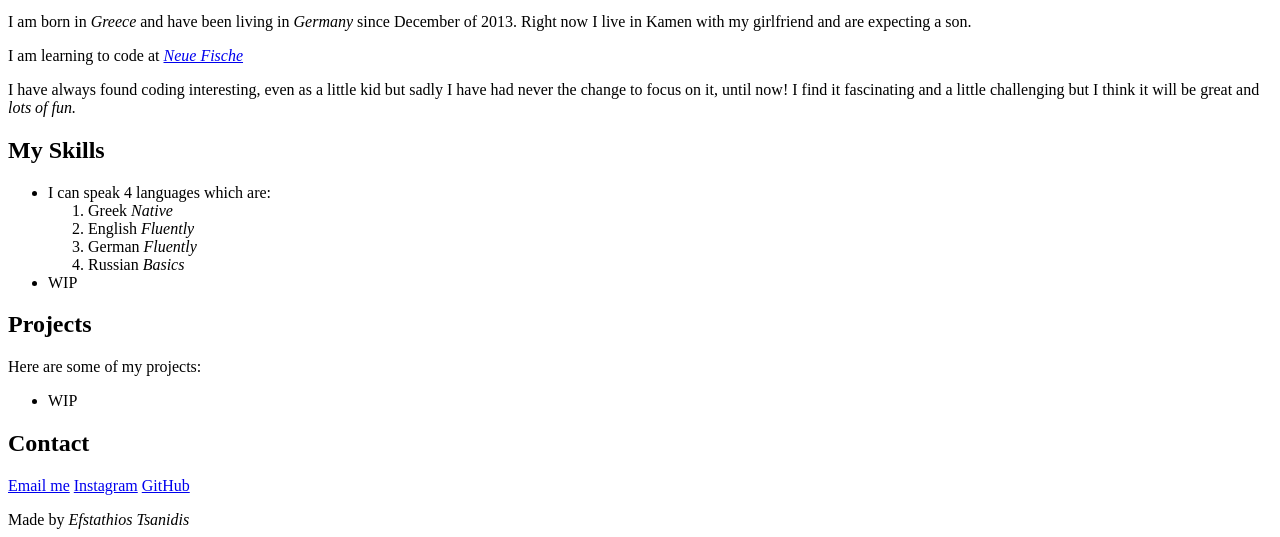
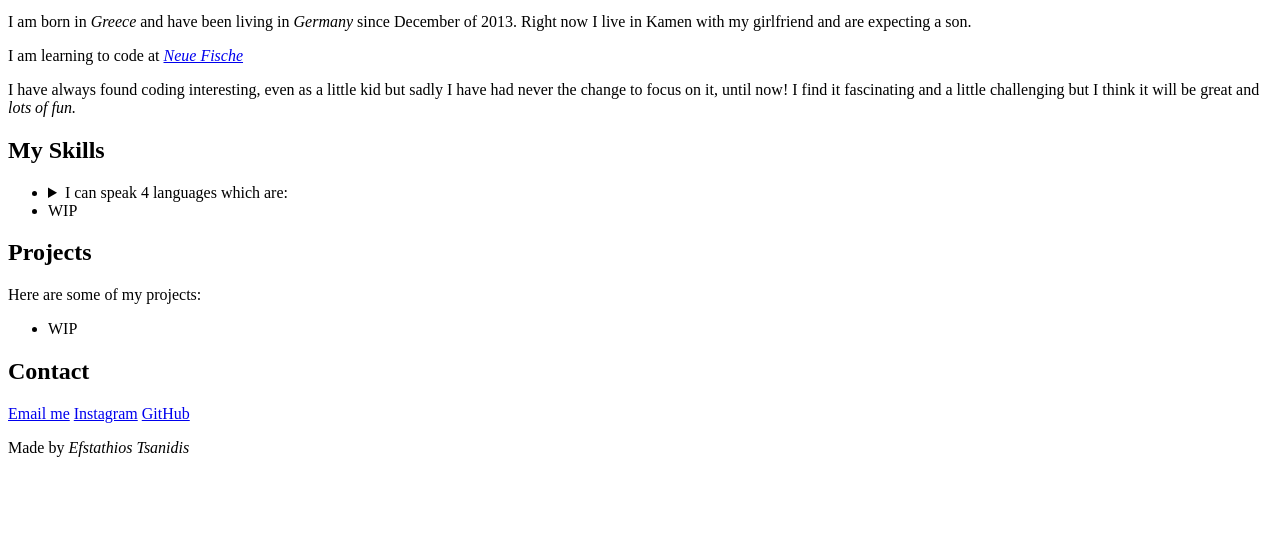
Before and after one commit to modomancs/html-and-the-web_personal-website, a website: page index.html in a window 1280 px wide. Shown: the part 544-1081 px from the top of the page. After the commit the page ends 1009 px from the top, so only its background shows below. Drawn offline with Linux system fonts and the light colour scheme.

Commit message:
add summary

```diff
--- a/index.html
+++ b/index.html
@@ -48,13 +48,15 @@
         <h2>My Skills</h2>
         <ul>
           <li>
-            I can speak 4 languages which are:
-            <ol>
-              <li>Greek <em>Native</em></li>
-              <li>English <em>Fluently</em></li>
-              <li>German <em>Fluently</em></li>
-              <li>Russian <em>Basics</em></li>
-            </ol>
+            <details>
+              <summary>I can speak 4 languages which are:</summary>
+              <ol>
+                <p>Greek <em>Native</em></p>
+                <p>English <em>Fluently</em></p>
+                <p>German <em>Fluently</em></p>
+                <p>Russian <em>Basics</em></p>
+              </ol>
+            </details>
           </li>
           <li>WIP</li>
         </ul>
```
